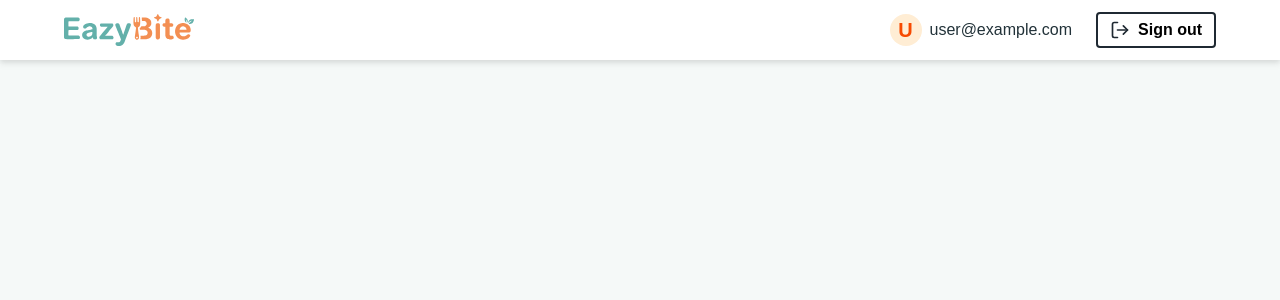
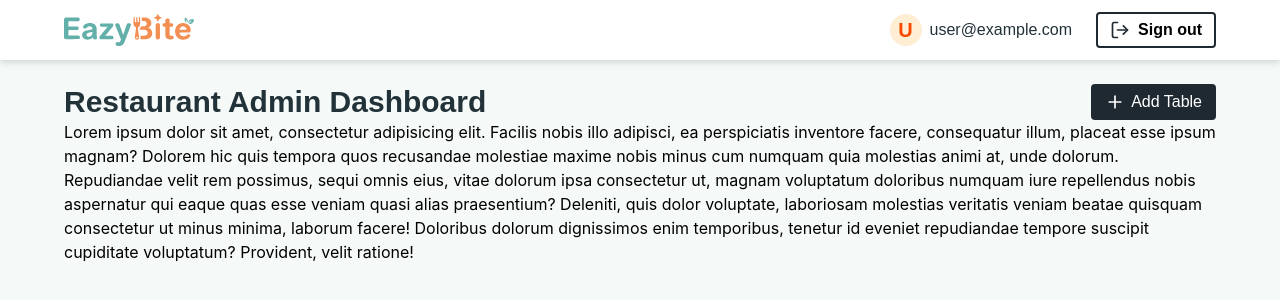
Before and after one commit to thimmaiah-cv/EazyBite, a React (Create React App) app: page /admin/dashboard in a window 1280 px wide. Shown: the top 300 px of the page. Built offline with nearby package versions, Linux system fonts and the light colour scheme; no server answers; sample sign-in values are in the browser's storage.

Commit message:
Working on AdminDashboardPage - Done With Header

```diff
--- a/src/pages/admin/AdminDashboard.jsx
+++ b/src/pages/admin/AdminDashboard.jsx
@@ -1,7 +1,7 @@
 import React from "react";
 import { useAuth } from "../../context/AuthContext";
 import Logo from "../../assets/img/Logo.svg";
-import { LogOut } from "lucide-react";
+import { LogOut, Plus } from "lucide-react";
 import UserAvatar from "../../components/admin/UserAvatar";
 
 export default function AdminDashboard() {
@@ -28,6 +28,34 @@ export default function AdminDashboard() {
           </button>
         </div>
       </header>
+
+      <div className="px-[5%]">
+        <div className="flex justify-between mt-6">
+          <h1 className="text-[#223239] font-raleway font-bold text-3xl">Restaurant Admin Dashboard</h1>
+          <button className="font-medium font-raleway rounded text-white flex items-center gap-1.5 px-3.5 py-1 bg-[#1F2932]">
+            <Plus size={20} color="white" />
+            Add Table
+          </button>
+        </div>
+
+        <div className="">
+          {/* Dashboard content goes here */}
+        </div>
+        Lorem ipsum dolor sit amet, consectetur adipisicing elit. Facilis nobis
+        illo adipisci, ea perspiciatis inventore facere, consequatur illum,
+        placeat esse ipsum magnam? Dolorem hic quis tempora quos recusandae
+        molestiae maxime nobis minus cum numquam quia molestias animi at, unde
+        dolorum. Repudiandae velit rem possimus, sequi omnis eius, vitae dolorum
+        ipsa consectetur ut, magnam voluptatum doloribus numquam iure
+        repellendus nobis aspernatur qui eaque quas esse veniam quasi alias
+        praesentium? Deleniti, quis dolor voluptate, laboriosam molestias
+        veritatis veniam beatae quisquam consectetur ut minus minima, laborum
+        facere! Doloribus dolorum dignissimos enim temporibus, tenetur id
+        eveniet repudiandae tempore suscipit cupiditate voluptatum? Provident,
+        velit ratione!
+      </div>
+
+      {/*  */}
     </div>
   );
 }
```
